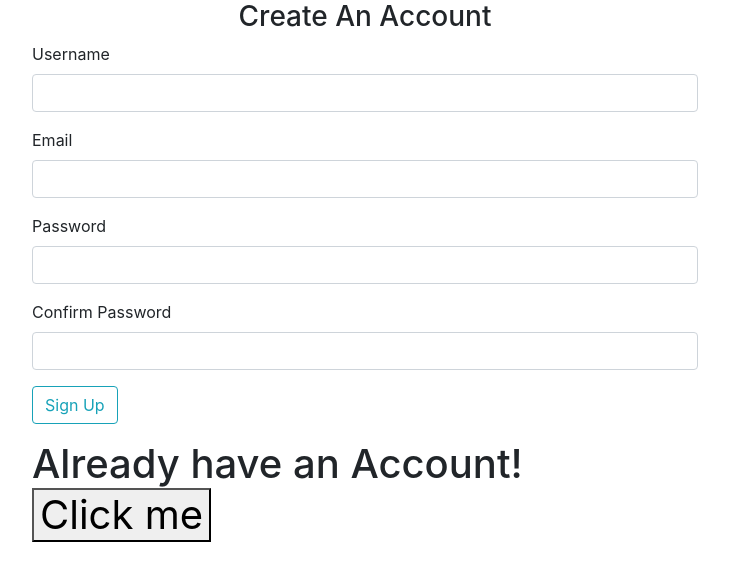
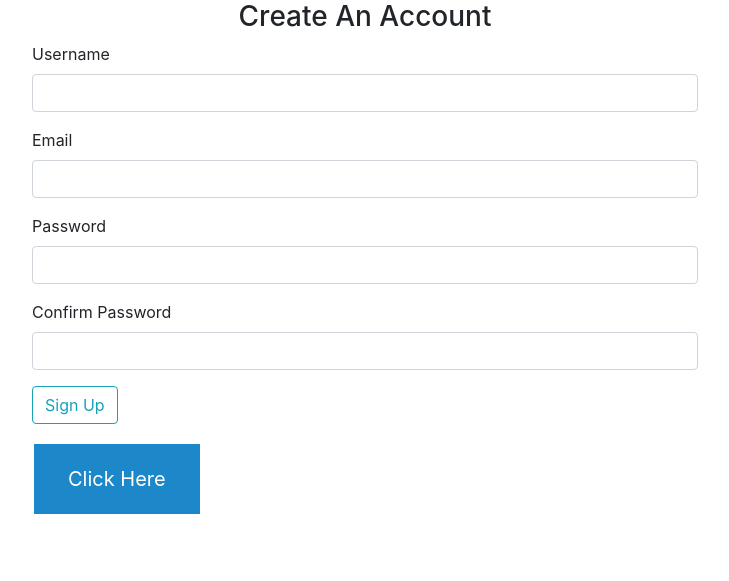
Before and after one commit to deepakkumarjha1111/current, a Flask app: page /register in a window 1280 px wide. Shown: the part 104-685 px from the top of the page, without its empty margins (275-1004 px from the left). Run offline with Flask 2, Linux system fonts and the light colour scheme; some libraries are stand-ins or nearby versions.

Commit message:
Update register.html

```diff
--- a/flaskblog/templates/register.html
+++ b/flaskblog/templates/register.html
@@ -62,16 +62,28 @@
 
 
     <!----------------------------->
-    <H1>Already have an Account!<!DOCTYPE html>
+    <!DOCTYPE html>
 <html>
-   <head>
-      <title>Title of the document</title>
-   </head>
-   <body>
-      <form>
-         <button type="submit" formaction="https://theflaskblog.herokuapp.com/login">Click me</button>
-      </form>
-   </body>
+  <head>
+    <title>Title of the document</title>
+    <style>
+      .button {
+        background-color: #1c87c9;
+        border: none;
+        color: white;
+        padding: 20px 34px;
+        text-align: center;
+        text-decoration: none;
+        display: inline-block;
+        font-size: 20px;
+        margin: 4px 2px;
+        cursor: pointer;
+      }
+    </style>
+  </head>
+  <body>
+    <a href="https://www.w3docs.com/" class="button">Click Here</a>
+  </body>
 </html>
    <!----------------------------------->
 </form>
```
